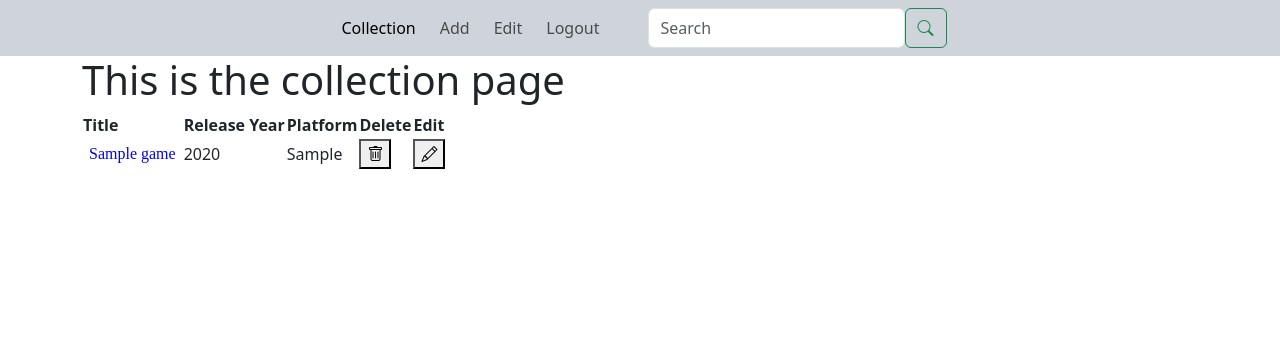
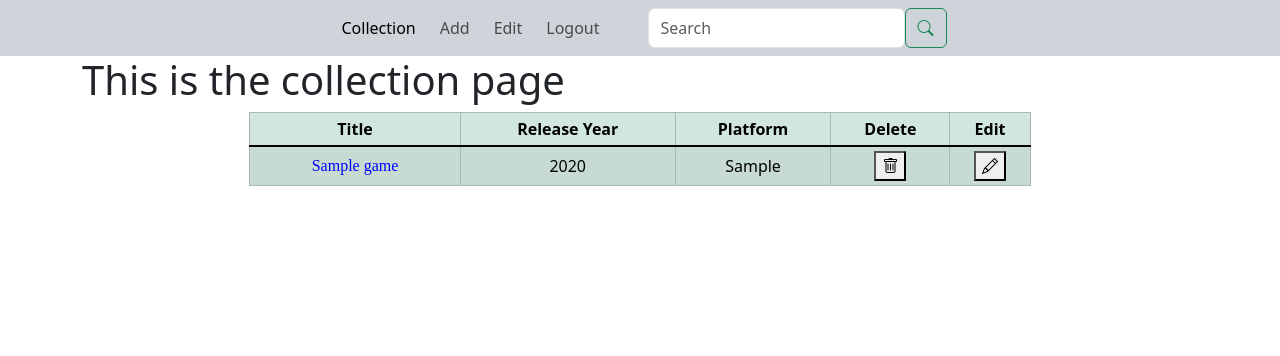
Before and after one commit to Bastion428/MainProgram, a Flask app: page / in a window 1280 px wide. Shown: the top 356 px of the page. Run offline with Flask 3, Linux system fonts and the light colour scheme; a user stored in the database is signed in; tables that the repository leaves empty hold one stand-in row (values such as "Sample post").

Commit message:
Added delete route, client side js code for deleting game via ajax request. Also, updated look of collection table via CSS and class attribute

```diff
--- /dev/null
+++ b/website/static/index.js
@@ -0,0 +1,43 @@
+function deleteGame(ID) {
+    /*
+      Deletes the client with the given ID (clientID) from the database and Clients table
+    */
+    let link = '/delete-game';
+    let data = {
+      game_id: ID
+    };
+
+    if (!confirm("Are you sure you want to delete this game?")) {
+        return
+    }
+
+    $.ajax({
+      url: link,
+      type: 'DELETE',
+      data: JSON.stringify(data),
+      contentType: "application/json; charset=utf-8",
+      dataType: 'json',
+      success: function(result) {
+        deleteRow(ID);
+      }
+    });
+  }
+
+
+  function deleteRow(ID){
+    /*
+      Deletes row with the given clientID from the Clients UI table
+    */
+    let table = document.getElementById("my_games_table");
+
+    if (table === null) {
+      return;
+    }
+    for (let i = 0, row; row = table.rows[i]; i++) {
+      // Looks through Clients UI table for row with matching clientID
+      if (table.rows[i].getAttribute("data-value") == ID) {
+          table.deleteRow(i);
+          break;
+      }
+    }
+  }
--- a/website/static/style.css
+++ b/website/static/style.css
@@ -17,3 +17,12 @@
   .link-button:active {
     color:red;
   }
+
+td, thead {
+    text-align: center;
+    vertical-align: middle;
+}
+
+#my_games_table {
+  width: 70%;
+}
--- a/website/templates/base.html
+++ b/website/templates/base.html
@@ -68,5 +68,6 @@
                 type="text/javascript"
                 src="{{ url_for('static', filename='index.js') }}">
         </script>
+        <script src="https://ajax.googleapis.com/ajax/libs/jquery/3.7.1/jquery.min.js"></script>
     </body>
 </html>
--- a/website/templates/collection.html
+++ b/website/templates/collection.html
@@ -2,7 +2,7 @@
 {% block title %}Collection{% endblock %}
 {% block content %}
 <h1>This is the collection page</h1>
-<table id="my_games_table">
+<table id="my_games_table" class="table table-success table-hover table-striped table-bordered table-sm" align="center">
     <thead>
         <tr>
             <th>Title</th>
@@ -11,9 +11,9 @@
             <th>Delete</th>
             <th>Edit</th>
     </thead>
-    <tbody>
+    <tbody class="table-group-divider">
         {% for game in current_user.games %}
-        <tr data-value="">
+        <tr data-value={{ game.id }}>
         <td><form method="post" action="/my-game" class="inline">
             <input type="hidden" name="id" value={{ game.id }}>
             <button type="submit" value="submit_value" class="link-button">
@@ -22,8 +22,8 @@
         </form></td>
             <td>{{ game.year }}</td>
             <td>{{ game.platform }}</td>
-            <td><button id="delete-button" onclick=""><i class="bi bi-trash"></i></button></td>
-            <td><button id="edit-button" onclick=""><i class="bi bi-pencil"></i></button></td>
+            <td id="delete"><button id="delete-button" onclick="deleteGame({{ game.id }})"><i class="bi bi-trash"></i></button></td>
+            <td id="edit"><button id="edit-button" onclick=""><i class="bi bi-pencil"></i></button></td>
         </tr>
         {% endfor %}
     </tbody>
--- a/website/views.py
+++ b/website/views.py
@@ -1,4 +1,4 @@
-from flask import Blueprint, render_template, request, flash, redirect, url_for
+from flask import Blueprint, render_template, request, flash, redirect, url_for, make_response
 from flask_login import login_required, current_user
 from .models import MyGame
 from . import db
@@ -9,6 +9,7 @@ views = Blueprint('views', __name__)
 @views.route('/')
 @login_required
 def collection():
+    print("In collection")
     return render_template('collection.html')
 
 
@@ -23,7 +24,7 @@ def my_game():
     game = MyGame.query.get(game_id)
 
     if current_user.id != game.user_id:
-        flash('You are not authorized to view this game.', category='error')
+        flash('You are not authorized to view this game page.', category='error')
         return redirect(url_for('views.collection'))
 
     return render_template('my_game.html', game=game)
@@ -69,3 +70,18 @@ def add_game():
             return redirect(url_for("views.collection"))
 
     return render_template('add_game.html')
+
+
+@views.route('/delete-game', methods=["DELETE"])
+@login_required
+def delete_game():
+    game = request.get_json()
+    game_id = game['game_id']
+    game = MyGame.query.get(game_id)
+
+    if game:
+        if game.user_id == current_user.id:
+            db.session.delete(game)
+            db.session.commit()
+            return make_response("Success", 204)
+        return make_response("Error", 400)
```
